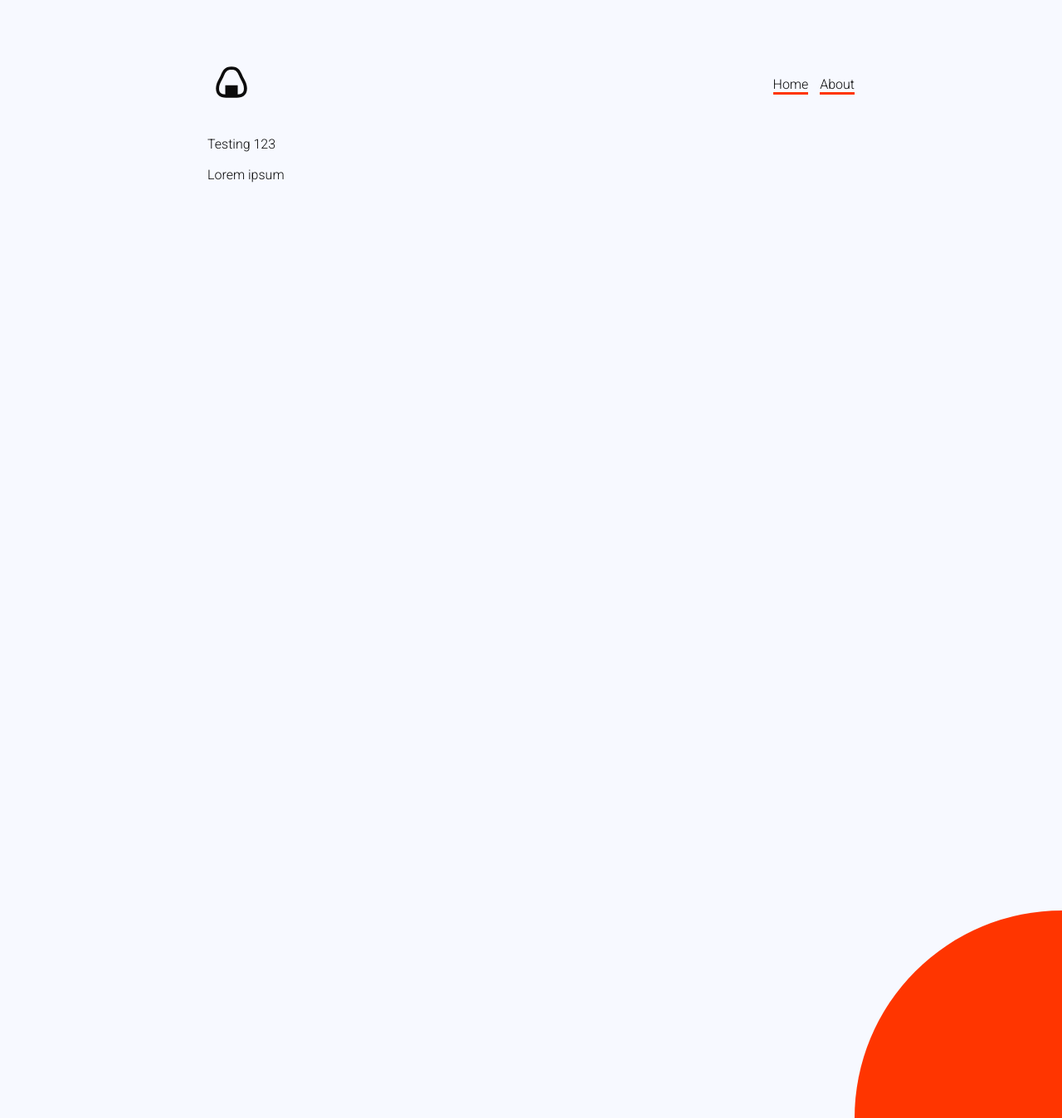
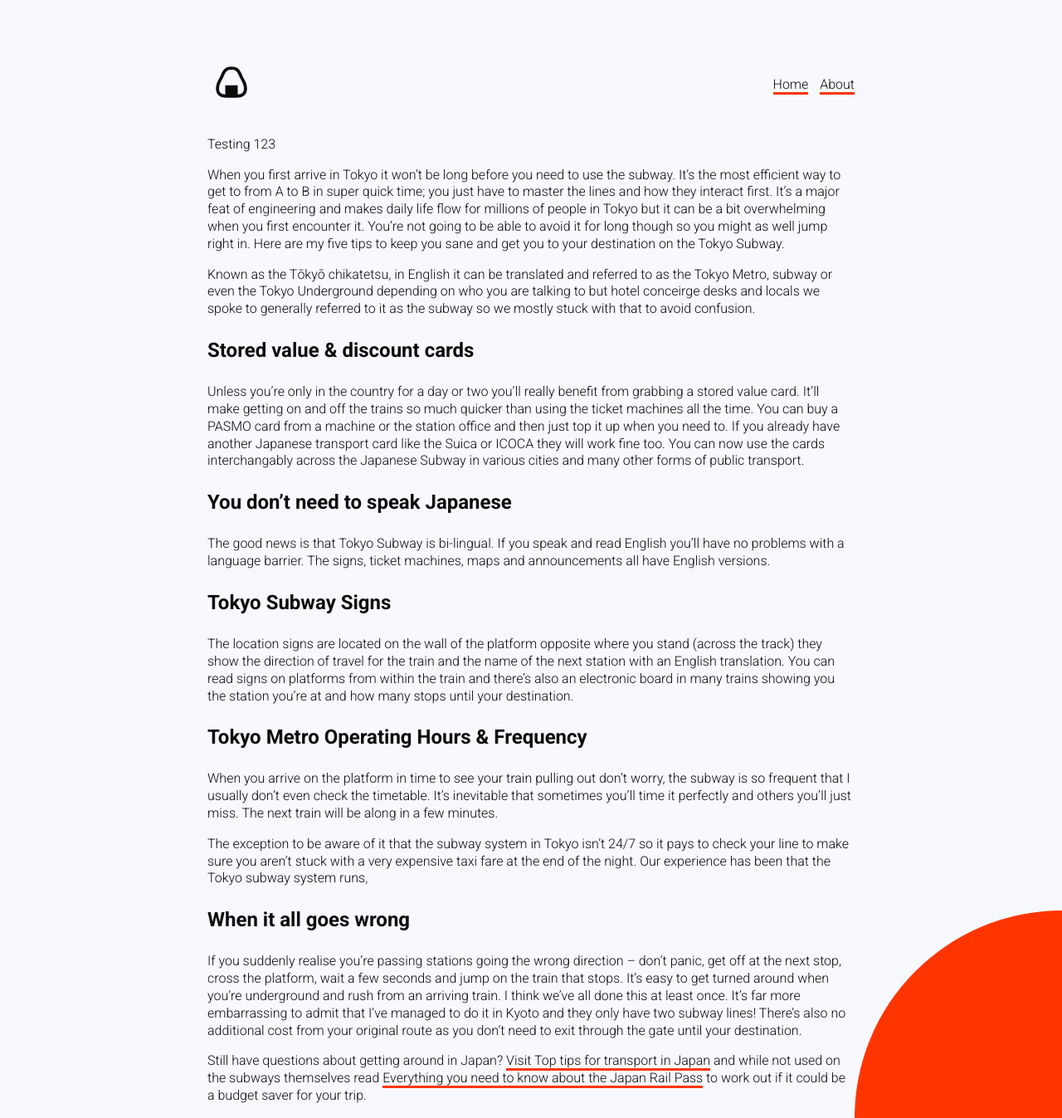
Before and after one commit to earnest-dev/anightinjapan, a Jekyll site: the page built from _posts/2019-01-03-blog3.md, in a window 1280 px wide and 1347 px high. Shown: the whole window at 83% size. Built offline with Jekyll 4.4.1, drawn with Linux system fonts in a browser that asks for light colours.

Commit message:
Updated Blog3

```diff
--- a/_posts/2019-01-03-blog3.md
+++ b/_posts/2019-01-03-blog3.md
@@ -5,4 +5,30 @@
   the Tokyo Subway.
 ---
 
-Lorem ipsum
+When you first arrive in Tokyo it won’t be long before you need to use the subway.  It’s the most efficient way to get to from A to B in super quick time; you just have to master the lines and how they interact first. It’s a major feat of engineering and makes daily life flow for millions of people in Tokyo but it can be a bit overwhelming when you first encounter it.  You’re not going to be able to avoid it for long though so you might as well jump right in.  Here are my five tips to keep you sane and get you to your destination on the Tokyo Subway.
+
+Known as the Tōkyō chikatetsu, in English it can be translated and referred to as the Tokyo Metro, subway or even the Tokyo Underground depending on who you are talking to but hotel conceirge desks and locals we spoke to generally referred to it as the subway so we mostly stuck with that to avoid confusion.
+
+### Stored value & discount cards
+
+Unless you’re only in the country for a day or two you’ll really benefit from grabbing a stored value card.  It’ll make getting on and off the trains so much quicker than using the  ticket machines all the time.  You can buy a PASMO card from a machine or the station office and then just top it up when you need to.  If you already have another Japanese transport card like the Suica or ICOCA they will work fine too.  You can now use the cards interchangably across the Japanese Subway in various cities and many other forms of public transport.
+
+### You don’t need to speak Japanese
+
+The good news is that Tokyo Subway is bi-lingual.  If you speak and read English you’ll have no problems with a language barrier. The signs, ticket machines, maps and announcements all have English versions.
+
+### Tokyo Subway Signs
+
+The location signs are located on the wall of the platform opposite where you stand (across the track) they show the direction of travel for the train and the name of the next station with an English translation.  You can read signs on platforms from within the train and there’s also an electronic board in many trains showing you the station you’re at and how many stops until your destination.
+
+### Tokyo Metro Operating Hours & Frequency
+
+When you arrive on the platform in time to see your train pulling out don’t worry, the subway is so frequent that I usually don’t even check the timetable.  It’s inevitable that sometimes you’ll time it perfectly and others you’ll just miss.  The next train will be along in a few minutes.
+
+The exception to be aware of it that the subway system in Tokyo isn’t 24/7 so it pays to check your line to make sure you aren’t stuck with a very expensive taxi fare at the end of the night.  Our experience has been that the Tokyo subway system runs,
+
+### When it all goes wrong
+
+If you suddenly realise you’re passing stations going the wrong direction – don’t panic, get off at the next stop, cross the platform, wait a few seconds and jump on the train that stops.  It’s easy to get turned around when you’re underground and rush from an arriving train.  I think we’ve all done this at least once.  It’s far more embarrassing to admit that I’ve managed to do it in Kyoto and they only have two subway lines!  There’s also no additional cost from your original route as you don’t need to exit through the gate until your destination.
+
+Still have questions about getting around in Japan? [Visit Top tips for transport in Japan](https://www.2aussietravellers.com/top-tips-for-transport-in-japan/ ) and while not used on the subways themselves read [Everything you need to know about the Japan Rail Pass](https://www.2aussietravellers.com/japan-rail-pass/) to work out if it could be a budget saver for your trip.
```
